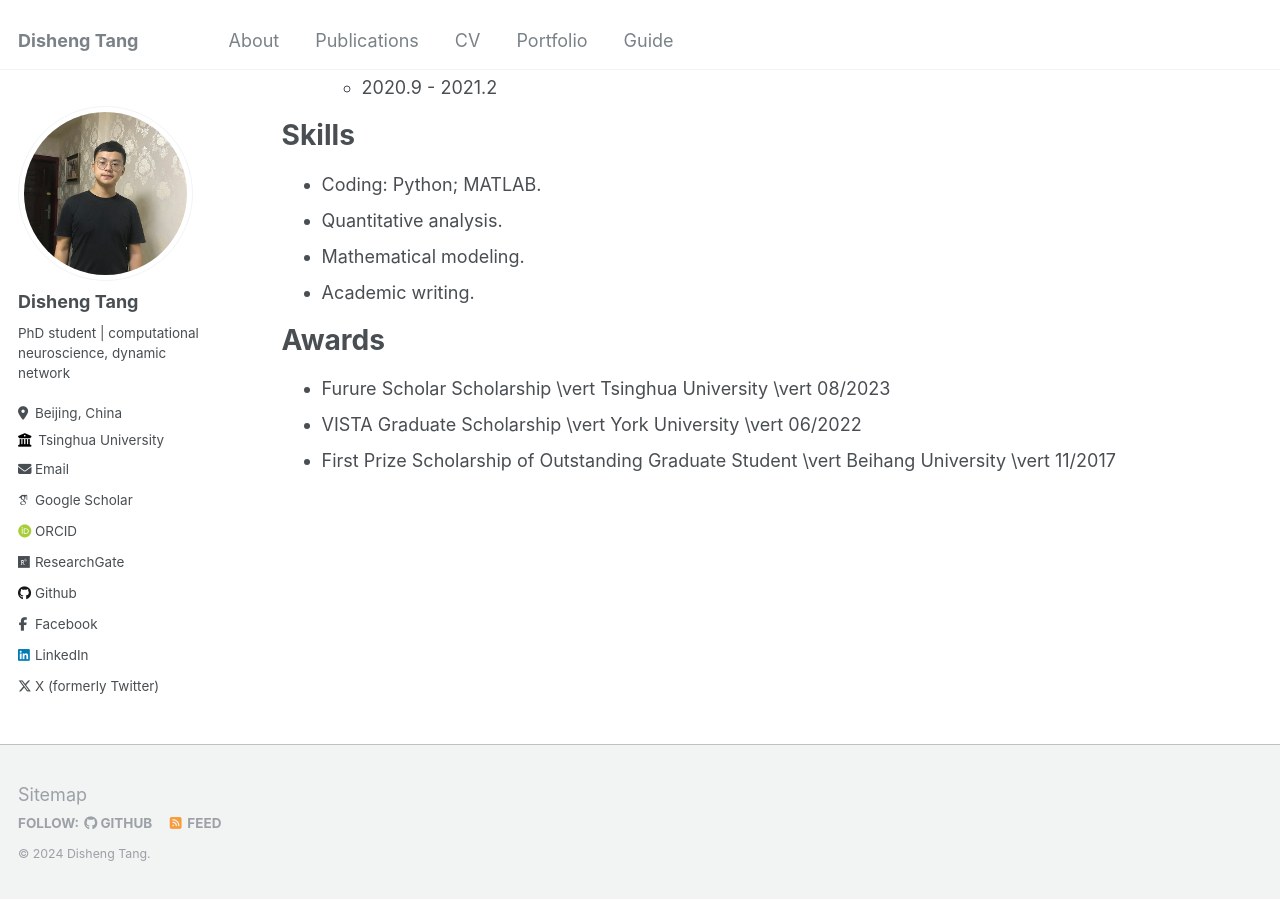
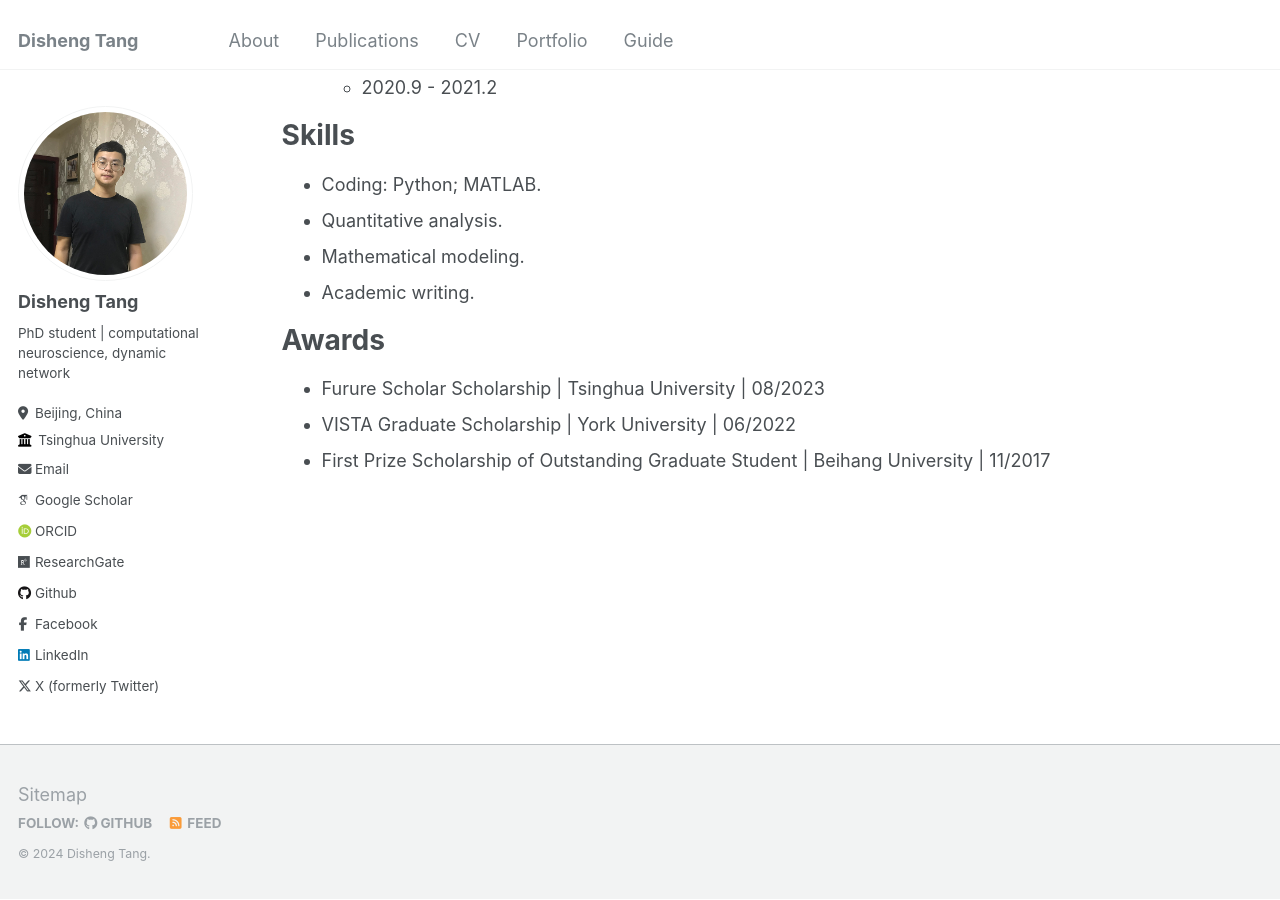
Before and after one commit to DishengTang/dishengtang.github.io, a Jekyll site: the page built from _pages/cv.md, in a window 1280 px wide and 900 px high, scrolled down 691 px. Built offline with Jekyll 4.4.1, drawn with Linux system fonts in a browser that asks for light colours; some web fonts are replaced.

Commit message:
Update cv.md

```diff
--- a/_pages/cv.md
+++ b/_pages/cv.md
@@ -41,6 +41,6 @@ Skills
 
 Awards
 ======
-* Furure Scholar Scholarship \vert Tsinghua University \vert 08/2023
-* VISTA Graduate Scholarship \vert York University \vert 06/2022
-* First Prize Scholarship of Outstanding Graduate Student \vert Beihang University \vert 11/2017
+* Furure Scholar Scholarship &#124; Tsinghua University &#124; 08/2023
+* VISTA Graduate Scholarship &#124; York University &#124; 06/2022
+* First Prize Scholarship of Outstanding Graduate Student &#124; Beihang University &#124; 11/2017
```
